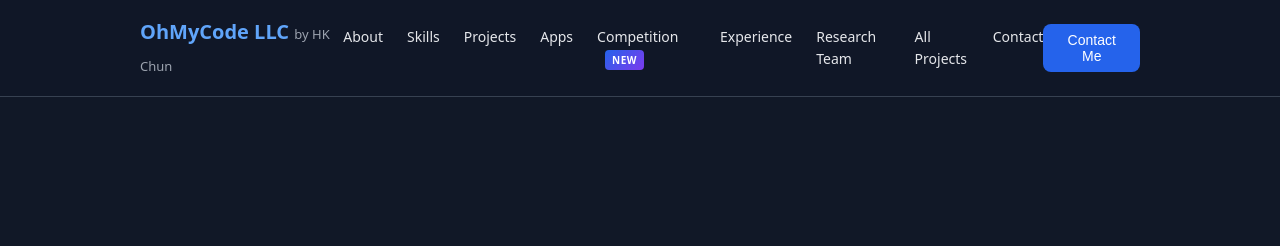
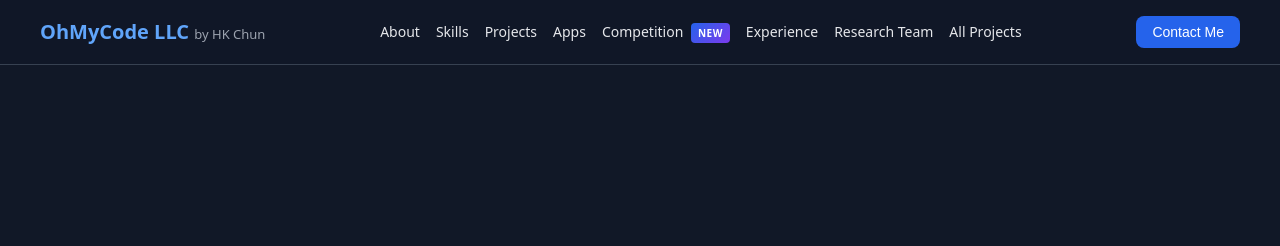
Before and after one commit to sechan9999/ohmycodellc, a plain HTML site: page index.html in a window 1280 px wide. Shown: the top 246 px of the page. Drawn offline with Linux system fonts and the light colour scheme.

Commit message:
Fix nav crowding: Contact Me button overlapped the Contact link
- Remove the duplicate Contact nav link (Contact Me button opens
  the same modal)
- Widen nav container to 1200px, tighten link gap to 16px
- Keep nav items on one line (nowrap) so Competition + NEW badge
  and the logo no longer wrap

```diff
--- a/index.html
+++ b/index.html
@@ -13,9 +13,11 @@ html{scroll-behavior:smooth}
 body{font-family:system-ui,sans-serif;background:#111827;color:#e5e7eb;line-height:1.6}
 a{color:inherit;text-decoration:none}
 .nav{position:fixed;top:0;left:0;right:0;background:rgba(17,24,39,0.95);border-bottom:1px solid #374151;z-index:100;padding:16px 24px}
-.nav-inner{max-width:1000px;margin:0 auto;display:flex;justify-content:space-between;align-items:center}
-.logo{font-size:20px;font-weight:700;color:#60a5fa}
-.nav-links{display:flex;gap:24px;font-size:14px}
+.nav-inner{max-width:1200px;margin:0 auto;display:flex;justify-content:space-between;align-items:center;gap:16px}
+.logo{font-size:20px;font-weight:700;color:#60a5fa;white-space:nowrap}
+.nav-links{display:flex;gap:16px;font-size:14px;align-items:center}
+.nav-links a{white-space:nowrap}
+.nav-links .badge-new{margin-left:4px}
 .nav-links a:hover{color:#60a5fa}
 .btn{background:#2563eb;padding:8px 16px;border-radius:8px;font-size:14px;cursor:pointer;border:none;color:white}
 .btn:hover{background:#1d4ed8}
@@ -160,7 +162,6 @@ textarea.form-input{resize:none;min-height:100px}
 <a href="javascript:void(0)" onclick="scrollToSection('experience')">Experience</a>
 <a href="javascript:void(0)" onclick="scrollToSection('research')">Research Team</a>
 <a href="https://sechan9999.github.io/ai-ml-delivery-playbook/projects.html" target="_blank" rel="noopener">All Projects</a>
-<a href="javascript:void(0)" onclick="openModal('contact')">Contact</a>
 </div>
 <button class="btn" onclick="openModal('contact')">Contact Me</button>
 </div>
```
